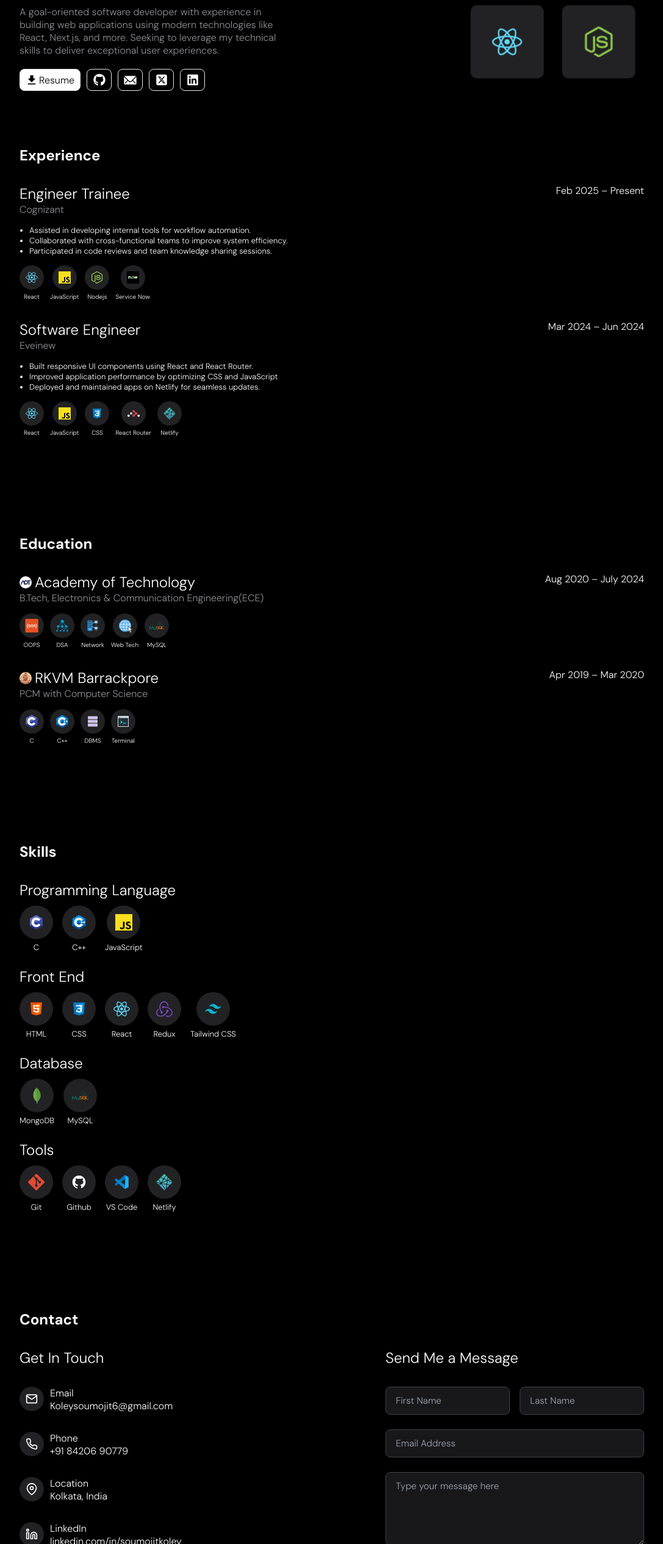
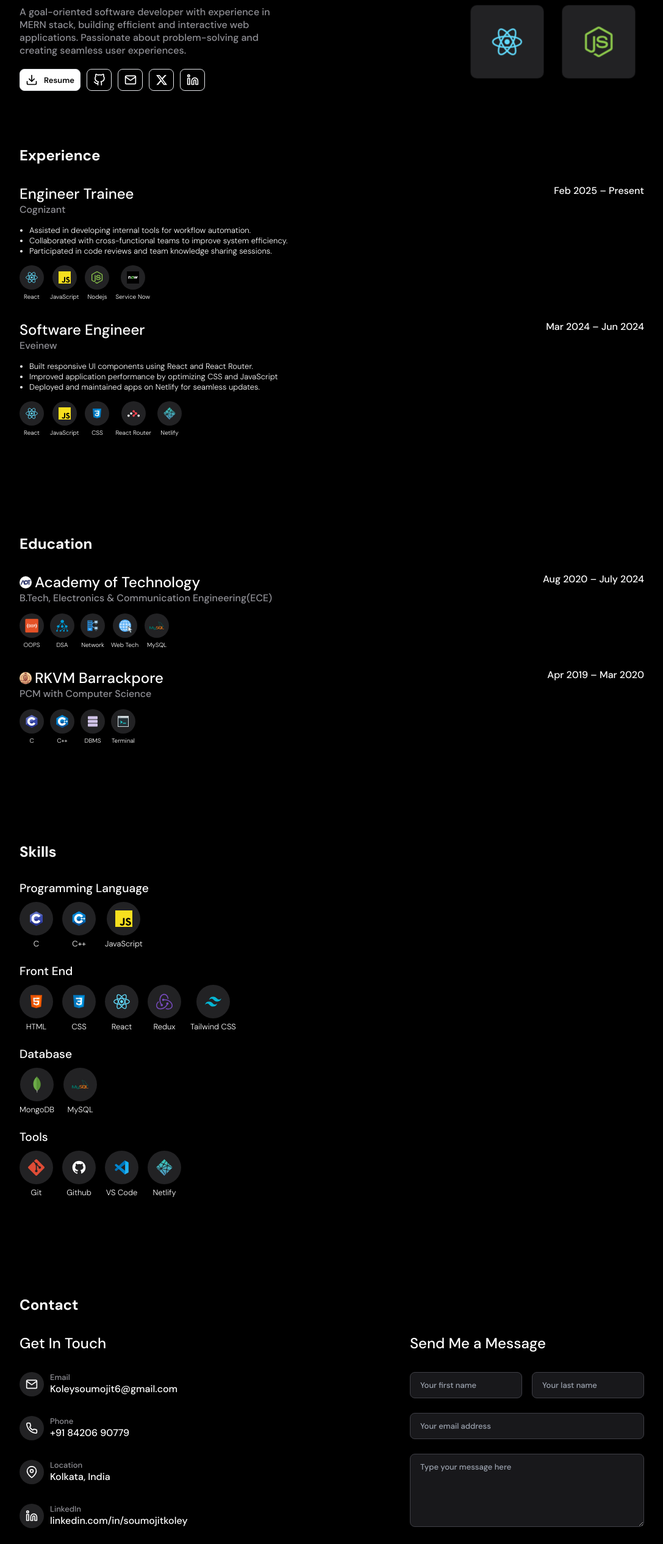
Before and after one commit to soumojitkoley/portfolio, a React (Vite) app: page / in a window 1280 px wide. Shown: the part 268-2800 px from the top of the page at 61% size, without its empty margins (96-1183 px from the left). Built offline with nearby package versions, Linux system fonts and the light colour scheme.

Commit message:
Fixed css for all component for mode changes and added loco js to scrool to web page parts

```diff
--- a/src/components/About/About.css
+++ b/src/components/About/About.css
@@ -18,7 +18,6 @@
   align-items: start;
   flex-direction: column;
   gap:10px;
-  font-weight: lighter;
 }
 
 .job-logo {
@@ -63,15 +62,24 @@
 .resume-download-btn{
   height: 36px;
   width: 100px;
-  background-color: black;
   border: 1px solid #e5e7eb;
   border-radius: 8px;
   display: flex;
   justify-content: center;
   align-items: center;
-  gap:2px;
+  gap:10px;
   background-color: #fff;
   color: #000;
+  transition: 0.4s;
+}
+
+.resume-download-btn:hover{
+  background-color: #d6d5dd;
+}
+
+.resume-download-btn p{
+  font-weight: 600;
+  font-size: small;
 }
 
 .about-part1-link-box{
@@ -84,24 +92,16 @@
   justify-content: center;
   align-items: center;
   border: 1px solid #e5e7eb;
-  transition: 0.5s;
+  transition: color 0.5s;
 }
 
 .about-ink-box-white{
-  height: 36px;
-  width: 41px;
   color: #000;
   background-color: rgb(255, 255, 255) ;
-  border-radius: 8px;
-  display: flex;
-  justify-content: center;
-  align-items: center;
-  border: 1px solid #e5e7eb;
-  transition: 0.5s;
 }
 
 .about-part1-link-box:hover{
-  color:#858484;
+  color:#a8a3a3;
 }
 
 .about-part2{
@@ -125,7 +125,6 @@
 .tech-box img{
   height: 50px;
   width: 50px;
-
 }
 
 @keyframes float {
--- a/src/components/About/About.jsx
+++ b/src/components/About/About.jsx
@@ -1,9 +1,9 @@
 import React, { useContext } from 'react'
 import { AppContext } from '../../Context/AppContext.jsx';
-import { FaGithub, FaLinkedin } from "react-icons/fa";
 import { IoLocationOutline, IoMailOutline } from "react-icons/io5";
-import { IoIosMail, IoMdDownload } from "react-icons/io";
-import { FaSquareXTwitter } from "react-icons/fa6";
+import { IoMdDownload } from "react-icons/io";
+import { FaXTwitter  } from "react-icons/fa6";
+import { FiMail, FiGithub, FiLinkedin, FiDownload  } from "react-icons/fi";
 import mongoo from '../../assets/stack/mongodb.svg'
 import expresswhite from '../../assets/stack/express-white.svg'
 import reactt from '../../assets/stack/react.svg'
@@ -20,12 +20,11 @@ const techStack = [
 ]
 
 const socialLinks = [
-  { href: "https://github.com/soumojitkoley", icon: <FaGithub size={20} />, target: "_blank" },
-  { href: "mailto:koleysoumojit6@gmail.com", icon: <IoIosMail size={25} /> },
-  { href: "https://x.com/soumo_dev", icon: <FaSquareXTwitter size={20} />, target: "_blank" },
-  { href: "https://www.linkedin.com/in/soumojitkoley/", icon: <FaLinkedin size={20} />, target: "_blank" },
+  { href: "https://github.com/soumojitkoley", icon: <FiGithub size={20} />, target: "_blank" },
+  { href: "mailto:koleysoumojit6@gmail.com", icon: <FiMail size={20} /> },
+  { href: "https://x.com/soumo_dev", icon: <FaXTwitter size={20} />, target: "_blank" },
+  { href: "https://www.linkedin.com/in/soumojitkoley/", icon: <FiLinkedin size={20} />, target: "_blank" },
 ];
-
 
 const About = () => {
 
@@ -34,7 +33,7 @@ const About = () => {
     rows.push(techStack.slice(i, i + 2))
   }
 
-  let {mode} = useContext(AppContext)
+  let { mode } = useContext(AppContext)
 
   return (
     <div className='about-container' id='about'>
@@ -45,7 +44,7 @@ const About = () => {
         <div className="about-part1-designation grey">
           <h2>
             <TextLoop springConfig={{ stiffness: 70, damping: 31 }} adjustingSpeed={500}>
-              <span className='job-logo'>Engineer at Cognizant <img src={cognizant} alt="" width={'20'} height={'20'}/></span>
+              <span className='job-logo'>Engineer at Cognizant <img src={cognizant} alt="" width={'20'} height={'20'} /></span>
               <span>Software Engineer</span>
               <span>Creative Mind</span>
               <span>Problem Solver</span>
@@ -56,19 +55,20 @@ const About = () => {
         <div className="about-part1-email-location grey">
           <div className='about-part1-email'>
             <IoMailOutline size={19} />
-            <a href="mailto:koleysoumojit6@gmail.com">koleysoumojit6@gmail.com</a>
+            <a className='bold' href="mailto:koleysoumojit6@gmail.com">koleysoumojit6@gmail.com</a>
           </div>
           <div className='about-part1-location'>
             <IoLocationOutline size={19} />
-            <p>Kolkata, India</p>
+            <p className='bold'>Kolkata, India</p>
           </div>
         </div>
         <div className="about-part1-bio grey">
-          <p>A goal-oriented software developer with experience in building web applications using modern technologies like React, Next.js, and more. Seeking to leverage my technical skills to deliver exceptional user experiences.</p>
+          <p className='bold'>A goal-oriented software developer with experience in MERN stack, building efficient and interactive web applications. Passionate about problem-solving and creating seamless user experiences.</p>
         </div>
         <div className="about-part1-links">
-          <a href="/resume.pdf" target="_blank" rel="noopener noreferrer" download><div className="resume-download-btn">
-            <IoMdDownload size={20} />
+          <a href="/resume.pdf" target="_blank" rel="noopener noreferrer" download>
+            <div className="resume-download-btn">
+              <FiDownload size={20} />
               <p>Resume</p>
             </div>
           </a>
--- a/src/components/Contact/Contact.jsx
+++ b/src/components/Contact/Contact.jsx
@@ -9,13 +9,13 @@ const Contact = () => {
   let {mode} = useContext(AppContext)
 
   return (
-    <div className='contact-container'>
+    <div className='contact-container' id='contact'>
       <div className="contact-name">
         <h1>Contact</h1>
       </div>
       <div className='contact-details'>
         <div className="contact-details-part1">
-          <h2>Get In Touch</h2>
+          <h2 className='bold'>Get In Touch</h2>
           {
             contactData.map((eachData, idx) => {
               const Icon = eachData.src
@@ -25,18 +25,17 @@ const Contact = () => {
                     <Icon size={20} />
                   </div>
                   <div className="each-contact-links">
-                    <p>{eachData.name}</p>
-                    <p>{eachData.id}</p>
+                    <p className='bold s-font grey'>{eachData.name}</p>
+                    <p className='bold'>{eachData.id}</p>
                   </div>
                 </div>
               );
-
             })
           }
         </div>
         <div className="contact-details-part2">
           <div className="form-title">
-            <h2>Send Me a Message</h2>
+            <h2 className='bold'>Send Me a Message</h2>
           </div>
           <div className="contact-form-container">
             <ContactForm/>
--- a/src/components/Education/Education.jsx
+++ b/src/components/Education/Education.jsx
@@ -23,12 +23,12 @@ const Education = () => {
                   <div className="edu-logo">
                     <img src={eachData.src} alt="" />
                   </div>
-                  <h2>{eachData.name}</h2>
+                  <h2 className='bold'>{eachData.name}</h2>
                 </div>
-                <h3 className='grey m-font'>{eachData.course}</h3>
+                <h3 className='grey m-font bold'>{eachData.course}</h3>
                 {isMobile ?
                   <div className="edu-date">
-                    {<p>{eachData.year}</p>}
+                    {<p className='bold s-font'>{eachData.year}</p>}
                   </div> :
                   (<></>)}
               </div>
@@ -52,7 +52,7 @@ const Education = () => {
             <div className="edu-list-part2">
               {!isMobile ?
                 <div className="edu-date">
-                  {<p>{eachData.year}</p>}
+                  {<p className='bold'>{eachData.year}</p>}
                 </div> :
                 (<></>)}
             </div>
--- a/src/components/Experience/Experience.jsx
+++ b/src/components/Experience/Experience.jsx
@@ -19,11 +19,11 @@ const Experience = () => {
           <div className="exp-list" key={idx}>
             <div className="exp-list-part1">
               <div className="exp-title-company">
-                <h2>{eachData.title}</h2>
-                <h3 className='grey m-font'>{eachData.company}</h3>
+                <h2 className='bold'>{eachData.title}</h2>
+                <h3 className='grey m-font bold'>{eachData.company}</h3>
                 {isMobile ?
                   <div className="exp-date">
-                    {<p>{eachData.year}</p>}
+                    {<p className='bold s-font'>{eachData.year}</p>}
                   </div> :
                   (<></>)}
               </div>
@@ -56,7 +56,7 @@ const Experience = () => {
             <div className="exp-list-part2">
               {!isMobile ?
                 <div className="exp-date">
-                  {<p>{eachData.year}</p>}
+                  {<p className='bold'>{eachData.year}</p>}
                 </div> :
                 (<></>)}
             </div>
--- a/src/components/Navbar/Navbar.jsx
+++ b/src/components/Navbar/Navbar.jsx
@@ -3,6 +3,8 @@ import { useMediaQuery } from 'react-responsive';
 import { IoMenu, IoClose } from "react-icons/io5";
 import { MdOutlineLightMode, MdOutlineDarkMode  } from "react-icons/md";
 import { AppContext } from '../../Context/AppContext.jsx'
+import LocomotiveScroll from 'locomotive-scroll';
+const locomotiveScroll = new LocomotiveScroll();
 import './Navbar.css';
 
 const Navbar = () => {
@@ -12,10 +14,23 @@ const Navbar = () => {
 
   let {modeClickHandler, mode} = useContext(AppContext)
 
-  const scrollHandler = (id) => {
-    const section = document.querySelector(id)
-    section?.scrollIntoView({ behavior: 'smooth' })
-    setMenuOpen(false)
+  const scrollHandler = (scrollTarget) => {
+    const positions = {
+      about: { desktop: 0, mobile: 0 },
+      experience: { desktop: 400, mobile: 800 },
+      education: { desktop: 1035, mobile: 1590 },
+      skills: { desktop: 1540, mobile: 2170 },
+      contact: { desktop: 2285, mobile: 3010 },
+    };
+
+    if (scrollTarget === "") {
+      locomotiveScroll.scrollTo(0, 0);
+    } else {
+      const device = isMobile ? "mobile" : "desktop";
+      locomotiveScroll.scrollTo(positions[scrollTarget][device]);
+    }
+
+    setMenuOpen(false);
   };
 
   const handleModeClick = () => {
@@ -26,17 +41,17 @@ const Navbar = () => {
   return (
     <div className={`navbar-container ${mode ? 'white-theme': ''}`}>
       <div className='navbar'>
-      <h2 onClick={() => scrollHandler('')} className='navbar-h1'>Hello 👋, World!</h2>
+      <h2 onClick={() => scrollHandler('')} className='navbar-h1 l-font'>Hello 👋, World!</h2>
 
       {!isMobile && (
         <div className="nav-menu menu-open">
           <ul className="list">
-            <li><a className="link" onClick={() => scrollHandler('#about')}>About</a></li>
-            <li><a className="link" onClick={() => scrollHandler('#experience')}>Experience</a></li>
-            <li><a className="link" onClick={() => scrollHandler('#education')}>Education</a></li>
-            <li><a className="link" onClick={() => scrollHandler('#skills')}>Skills</a></li>
-            <li><a className="link" onClick={() => scrollHandler('#projects')}>Projects</a></li>
-            <li><a className="link" onClick={() => scrollHandler('#contact')}>Contact</a></li>
+            <li><a className="link" onClick={() => scrollHandler('about')}>About</a></li>
+            <li><a className="link" onClick={() => scrollHandler('experience')}>Experience</a></li>
+            <li><a className="link" onClick={() => scrollHandler('education')}>Education</a></li>
+            <li><a className="link" onClick={() => scrollHandler('skills')}>Skills</a></li>
+            <li><a className="link" onClick={() => scrollHandler('projects')}>Projects</a></li>
+            <li><a className="link" onClick={() => scrollHandler('contact')}>Contact</a></li>
             <li><a className="link" onClick={handleModeClick}>{!isLightMode ? <MdOutlineLightMode size={20} /> : <MdOutlineDarkMode size={20} />}</a></li>
           </ul>
         </div>
@@ -54,12 +69,12 @@ const Navbar = () => {
       {isMobile && (
         <div className={`mobile-dropdown ${isMenuOpen ? 'open' : 'closed'}`}>
           <ul className="list">
-            <li><a className="link" onClick={() => scrollHandler('#about')}>About</a></li>
-            <li><a className="link" onClick={() => scrollHandler('#experience')}>Experience</a></li>
-            <li><a className="link" onClick={() => scrollHandler('#education')}>Education</a></li>
-            <li><a className="link" onClick={() => scrollHandler('#skills')}>Skills</a></li>
-            <li><a className="link" onClick={() => scrollHandler('#projects')}>Projects</a></li>
-            <li><a className="link" onClick={() => scrollHandler('#contact')}>Contact</a></li>
+            <li><a className="link" onClick={() => scrollHandler('about')}>About</a></li>
+            <li><a className="link" onClick={() => scrollHandler('experience')}>Experience</a></li>
+            <li><a className="link" onClick={() => scrollHandler('education')}>Education</a></li>
+            <li><a className="link" onClick={() => scrollHandler('skills')}>Skills</a></li>
+            <li><a className="link" onClick={() => scrollHandler('projects')}>Projects</a></li>
+            <li><a className="link" onClick={() => scrollHandler('contact')}>Contact</a></li>
           </ul>
         </div>
       )}
--- a/src/components/Skills/Skills.jsx
+++ b/src/components/Skills/Skills.jsx
@@ -1,7 +1,8 @@
 import React, { useContext } from 'react'
 import skillsData from '../../data/skills.js'
+import { AppContext } from '../../Context/AppContext.jsx'
 import './Skills.css'
-import { AppContext } from '../../Context/AppContext.jsx'
+
 const Skills = () => {
 
   let { mode } = useContext(AppContext)
@@ -17,7 +18,7 @@ const Skills = () => {
             skillsData.map((eachData, idx) => (
               <div className="skill-category">
                 <div className='skill-catogory-name'>
-                  <h2>{eachData.name}</h2>
+                  <h2 className='bold l-font'>{eachData.name}</h2>
                 </div>
                 <div className='skill-category-item'>
                   {
--- a/src/form/ContactForm.jsx
+++ b/src/form/ContactForm.jsx
@@ -46,14 +46,14 @@ const ContactForm = () => {
     <div className={`contact-form ${mode ? "light" : "dark"}`}>
       <form className="form" ref={form} onSubmit={sendEmail}>
         <div className="form-name-part">
-          <input className="input" type="text" name="user_first_name" placeholder="First Name" required />
-          <input className="input" type="text" name="user_last_name" placeholder="Last Name" required />
+          <input className="input bold s-font" type="text" name="user_first_name" placeholder="Your first name" required />
+          <input className="input bold s-font" type="text" name="user_last_name" placeholder="Your last name" required />
         </div>
         <div className="form-email-part">
-          <input className="input" type="email" name="user_email" placeholder="Email Address" required />
+          <input className="input bold s-font" type="email" name="user_email" placeholder="Your email address" required />
         </div>
         <div className="form-msg-part">
-          <textarea name="message" className="input" placeholder="Type your message here" required />
+          <textarea name="message" className="input bold s-font" placeholder="Type your message here" required />
         </div>
         <button className={`submit ${formSubmitted ? 'cf-disabled' : ''}`} disabled={formSubmitted}>
           {formSubmitted ? (
--- a/src/index.css
+++ b/src/index.css
@@ -22,6 +22,11 @@ a {
   text-decoration: none;
   color: inherit;
 }
+
+.bold {
+  font-weight: 450;
+}
+
 
 .grey {
   color: #909096;
@@ -52,3 +57,6 @@ a {
 .s-font {
   font-size: small;
 }
+.l-font {
+  font-size: larger;
+}
```
Lines whose indentation alone changed are shown as unchanged.
